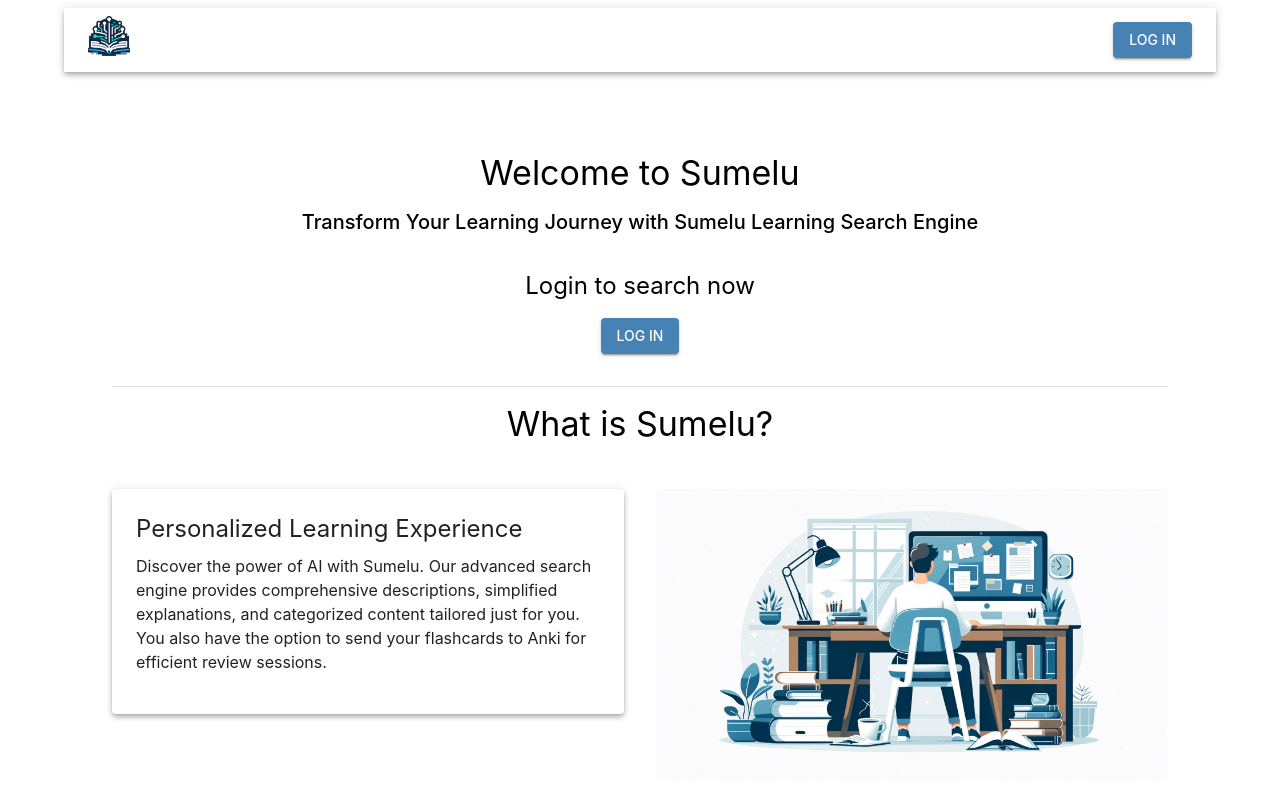
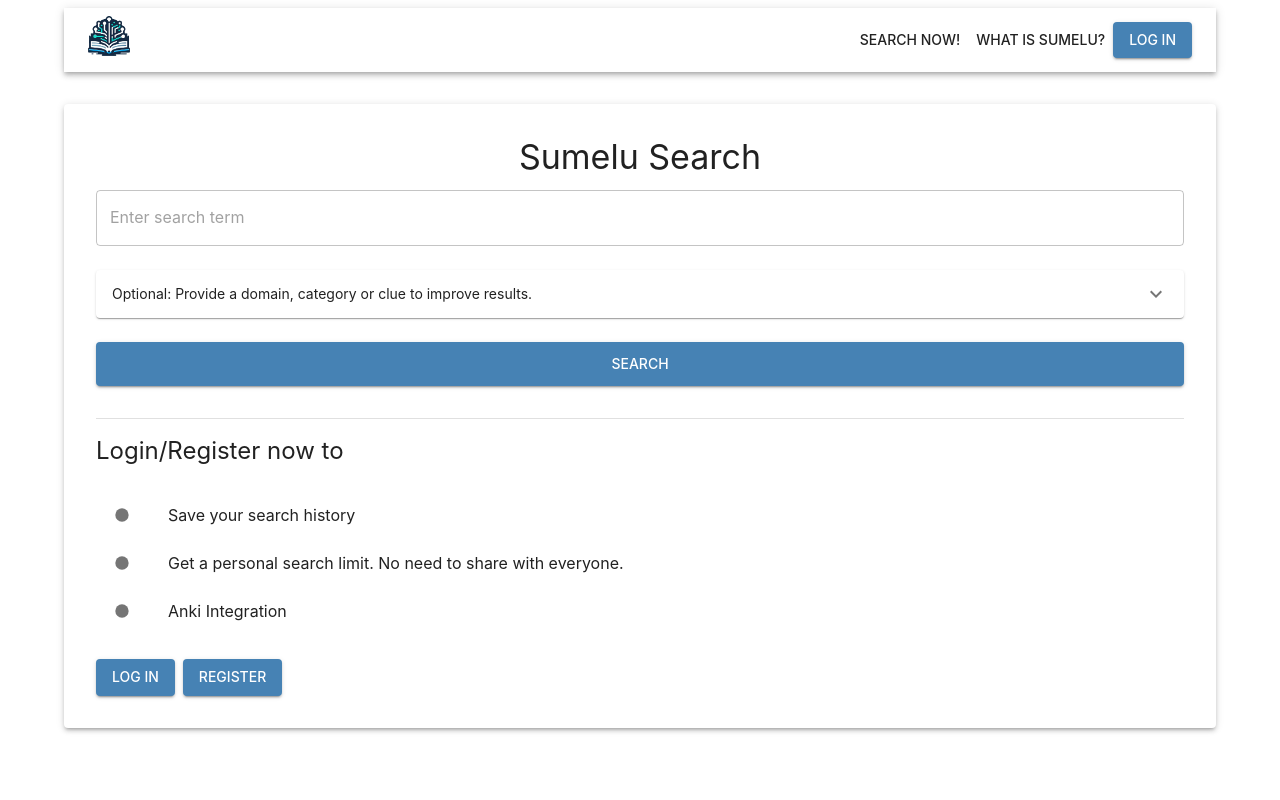
Before and after one commit to aalmacin/sakanu-desktop, a React (Create React App) app: page / in a window 1280 px wide. Before the commit this address led to /login. Shown: the top 800 px of the page. Built offline with nearby package versions, Linux system fonts and the light colour scheme; no server answers.

Commit message:
Add global search

```diff
--- a/src/Login.js
+++ b/src/About.js
@@ -1,10 +1,10 @@
 import React from 'react';
 import AuthButton from './AuthButton'; // Ensure the path is correct
-import {Box, Typography, Grid, Paper, Divider, CircularProgress} from '@mui/material';
+import {Box, Typography, Grid, Paper, Divider, CircularProgress, Button} from '@mui/material';
 import {useAuth0} from "@auth0/auth0-react";
-import {useNavigate} from "react-router-dom";
+import {Link, useNavigate} from "react-router-dom";
 
-const Login = () => {
+const About = () => {
     const {isAuthenticated, isLoading} = useAuth0();
     const navigate = useNavigate();
 
@@ -25,11 +25,8 @@
             </Typography>
             <Grid container justifyContent="center" sx={{mb: 4}}>
                 <Grid item>
-                    <Typography variant="h5" align="center" sx={{mb: 2}}>
-                        Login to search now
-                    </Typography>
                     <Box display="flex" justifyContent="center">
-                        <AuthButton/>
+                        <Link to="/"><Button variant="contained">Search Now!</Button></Link>
                     </Box>
                 </Grid>
             </Grid>
@@ -107,4 +104,4 @@
     );
 };
 
-export default Login;
+export default About;
--- a/src/App.js
+++ b/src/App.js
@@ -2,12 +2,13 @@
 import {BrowserRouter as Router, Route, Routes} from 'react-router-dom';
 import Home from "./Home";
 import Search from "./Search";
-import Login from "./Login";
+import About from "./About";
 import Nav from "./Nav";
 import Terms from "./Terms";
 import {createTheme, ThemeProvider} from '@mui/material/styles';
 import { Container, Box } from '@mui/material';
 import NotFound from "./NotFound";
+import GlobalSearch from "./GlobalSearch";
 
 const theme = createTheme({
     typography: {
@@ -46,8 +47,16 @@
                     <Box sx={{ pt: 4 }}>
                         <Routes>
                             <Route path="/" element={
+                                <GlobalSearch />
+                            }/>
+                            <Route path="/welcome" element={
                                 <ProtectedRoute>
                                     <Home/>
+                                </ProtectedRoute>
+                            }/>
+                            <Route path="/terms" element={
+                                <ProtectedRoute>
+                                    <Terms/>
                                 </ProtectedRoute>
                             }/>
                             <Route path="/search" element={
@@ -55,12 +64,7 @@
                                     <Search/>
                                 </ProtectedRoute>
                             }/>
-                            <Route path="/terms" element={
-                                <ProtectedRoute>
-                                    <Terms/>
-                                </ProtectedRoute>
-                            }/>
-                            <Route path="/login" element={<Login/>}/>
+                            <Route path="/about" element={<About/>}/>
                             <Route path="*" element={<NotFound/>}/>
                         </Routes>
                     </Box>
--- a/src/AuthButton.js
+++ b/src/AuthButton.js
@@ -1,13 +1,14 @@
 import React, {useCallback} from "react";
-import { useAuth0 } from "@auth0/auth0-react";
-import { Button } from '@mui/material';
+import {useAuth0} from "@auth0/auth0-react";
+import {Button} from '@mui/material';
 
-const AuthButton = () => {
-    const { isAuthenticated, loginWithRedirect, logout } = useAuth0();
+const AuthButton = ({text}) => {
+    const {isAuthenticated, loginWithRedirect, logout} = useAuth0();
 
     const login = useCallback(() => {
-        loginWithRedirect({
+        return loginWithRedirect({
             authorizationParams: {
+                redirect_uri: `${window.location.origin}/search`,
                 audience: process.env.REACT_APP_AUTH0_AUDIENCE,
                 scope: "openid email profile",
             },
@@ -15,12 +16,13 @@
     }, [loginWithRedirect]);
 
     return isAuthenticated ? (
-        <Button variant="contained" color="secondary" onClick={() => logout({ returnTo: window.location.origin })}>
+        <Button variant="contained" color="secondary"
+                onClick={() => logout({logoutParams: {returnTo: `${window.location.origin}`}})}>
             Log Out
         </Button>
     ) : (
         <Button variant="contained" color="primary" onClick={login}>
-            Log In
+            {text || "Log In"}
         </Button>
     );
 };
--- /dev/null
+++ b/src/GlobalSearch.js
@@ -0,0 +1,178 @@
+import React, {useState} from 'react';
+import {useFormik} from 'formik';
+import './Search.css';
+import Result from "./Result";
+import {
+    Typography,
+    Box,
+    TextField,
+    Button,
+    CircularProgress,
+    Paper,
+    Grid,
+    Divider,
+    List,
+    ListItem, ListItemText, ListItemIcon, Accordion, AccordionSummary, AccordionDetails
+} from '@mui/material';
+import {useAuth0} from "@auth0/auth0-react";
+import {Navigate} from "react-router-dom";
+import AuthButton from "./AuthButton";
+import FiberManualRecordIcon from '@mui/icons-material/FiberManualRecord';
+import ExpandMoreIcon from "@mui/icons-material/ExpandMore";
+
+const GlobalSearch = () => {
+    const [termResponse, setTermResponse] = useState(null);
+    const [loading, setLoading] = useState(false);
+    const [errorMessage, setErrorMessage] = useState(null);
+    const {isAuthenticated} = useAuth0();
+
+    const formik = useFormik({
+        initialValues: {
+            domain: '', searchTerm: ''
+        },
+        onSubmit: async ({domain: {value: domain}, searchTerm}) => {
+            setErrorMessage(null);
+            try {
+                setLoading(true);
+                setTermResponse(null);
+                if (!searchTerm) {
+                    setErrorMessage("Please enter a search term");
+                    setLoading(false);
+                } else {
+                    let searchUrl = `${process.env.REACT_APP_API_URL}/global/learn/${searchTerm}`;
+
+                    if(domain) {
+                        searchUrl += `?domain=${domain}`;
+                    }
+                    fetch(searchUrl)
+                        .then(response => response.json())
+                        .then(data => {
+                            if (!data || data.status >= 400) {
+                                setErrorMessage("A failure occurred. Please try again.")
+                            } else if (data.detail) {
+                                setErrorMessage(data.detail)
+                            } else {
+                                setTermResponse(data);
+                            }
+                            setLoading(false);
+                        })
+                        .catch(error => {
+                            console.error('There was an error setting term response!', error);
+                        }).finally(() => setLoading(false));
+                }
+            } catch (error) {
+                console.error('There was an error!', error);
+            }
+        },
+    });
+
+    if (isAuthenticated) {
+        return <Navigate to="/search"/>;
+    }
+
+    // Options for react-select
+    return (
+        <Box sx={{flexGrow: 1, width: '100%'}}>
+            <Paper elevation={3} sx={{p: 4}}>
+                <Typography variant="h4" align="center" gutterBottom>
+                    Sumelu Search
+                </Typography>
+                <form onSubmit={formik.handleSubmit}>
+                    <Grid container spacing={3}>
+                        <Grid item xs={12}>
+                            <TextField
+                                fullWidth
+                                type="text"
+                                name="searchTerm"
+                                onChange={formik.handleChange}
+                                value={formik.values.searchTerm}
+                                placeholder="Enter search term"
+                                variant="outlined"
+                            />
+                        </Grid>
+                        <Grid item xs={12}>
+                            <Accordion>
+                                <AccordionSummary
+                                    expandIcon={<ExpandMoreIcon/>}
+                                    aria-controls="panel1a-content"
+                                    id="panel1a-header"
+                                >
+                                    <Typography variant="body2">Optional: Provide a domain, category or clue to improve
+                                        results.</Typography>
+                                </AccordionSummary>
+                                <AccordionDetails>
+                                    <Typography variant="body2">
+                                        Tip: Make domain, category or clue as specific as possible for better results.
+                                        For example, instead of
+                                        Biology, use Biology::Zoology::Herpetology
+                                    </Typography>
+                                    <TextField
+                                        fullWidth
+                                        type="text"
+                                        placeholder="Domain, Category or Clue"
+                                        onChange={value => formik.setFieldValue('domain', value)}
+                                        value={formik.values.domain}
+                                    />
+                                </AccordionDetails>
+                            </Accordion>
+                        </Grid>
+                        <Grid item xs={12}>
+                            <Box display="flex" justifyContent="center">
+                                {!loading ? (
+                                    <Button type="submit" variant="contained" color="primary" fullWidth
+                                            style={{padding: 10}}>
+                                        Search
+                                    </Button>
+                                ) : (
+                                    <CircularProgress/>
+                                )}
+                            </Box>
+                        </Grid>
+                    </Grid>
+                </form>
+                {errorMessage && <Box mt={4}>
+                    <Typography variant="h5" color="error">{errorMessage}</Typography>
+                </Box>}
+                {!errorMessage && termResponse && (
+                    <Box mt={4}>
+                        <Result termResponse={termResponse}/>
+                    </Box>
+                )}
+                {!isAuthenticated && <Box mt={4}>
+                    <Divider/>
+                    <Typography variant="h5" mt={2}>Login/Register now to</Typography>
+                    <Box mt={2}>
+                        <List>
+                            <ListItem>
+                                <ListItemIcon>
+                                    <FiberManualRecordIcon fontSize="small"/>
+                                </ListItemIcon>
+                                <ListItemText primary="Save your search history"/>
+                            </ListItem>
+                            <ListItem>
+                                <ListItemIcon>
+                                    <FiberManualRecordIcon fontSize="small"/>
+                                </ListItemIcon>
+                                <ListItemText
+                                    primary="Get a personal search limit.
+                                No need to share with everyone."/>
+                            </ListItem>
+                            <ListItem>
+                                <ListItemIcon>
+                                    <FiberManualRecordIcon fontSize="small"/>
+                                </ListItemIcon>
+                                <ListItemText primary="Anki Integration"/>
+                            </ListItem>
+                        </List>
+                    </Box>
+                    <Box mt={2} display="flex" gap={1}>
+                        <AuthButton/>
+                        <AuthButton text="Register"/>
+                    </Box>
+                </Box>}
+            </Paper>
+        </Box>
+    );
+};
+
+export default GlobalSearch;
--- a/src/Nav.js
+++ b/src/Nav.js
@@ -20,6 +20,12 @@
                         <Button color="inherit" component={Link} to="/terms">Terms</Button>
                     </>
                 )}
+                {!isAuthenticated && (
+                    <>
+                        <Button color="inherit" component={Link} to="/">Search Now!</Button>
+                        <Button color="inherit" component={Link} to="/about">What is Sumelu?</Button>
+                    </>
+                )}
                 <AuthButton/>
             </Toolbar>
         </AppBar>
--- a/src/ProtectedRoute.js
+++ b/src/ProtectedRoute.js
@@ -10,7 +10,7 @@
         return <CircularProgress />;
     }
 
-    return isAuthenticated ? children : <Navigate to="/login" />;
+    return isAuthenticated ? children : <Navigate to="/" />;
 };
 
 export default ProtectedRoute;
--- a/src/Search.js
+++ b/src/Search.js
@@ -57,7 +57,7 @@
                     })
                         .then(response => response.json())
                         .then(data => {
-                            if (!data || data.status === 404) {
+                            if (!data || data.status === 404 || data.status === 500) {
                                 setErrorMessage("A failure occurred. Please try again.")
                             } else if (data.detail) {
                                 setErrorMessage(data.detail)
--- a/src/index.js
+++ b/src/index.js
@@ -9,7 +9,7 @@
     <Auth0Provider
         domain={process.env.REACT_APP_AUTH0_DOMAIN}
         clientId={process.env.REACT_APP_AUTH0_CLIENT_ID}
-        redirectUri={window.location.origin}
+        redirect_uri={`${window.location.origin}/search`}
     >
         <React.StrictMode>
             <App />
```
